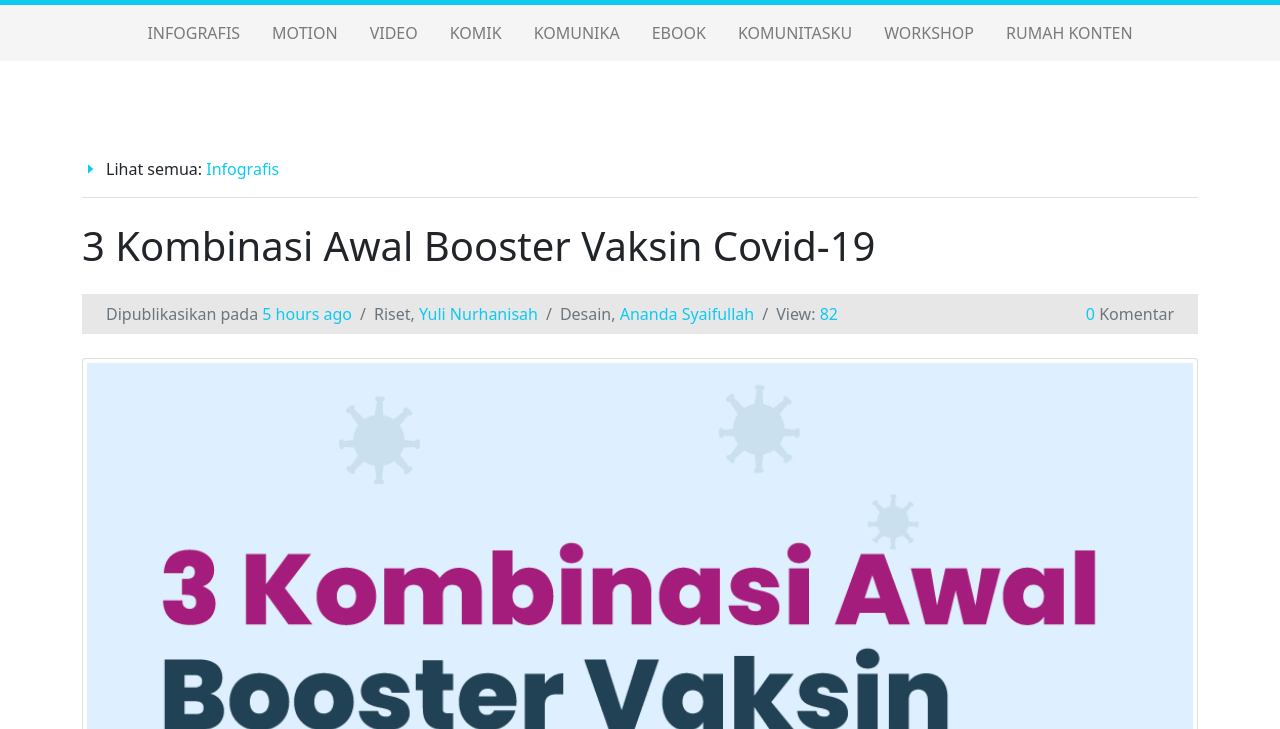
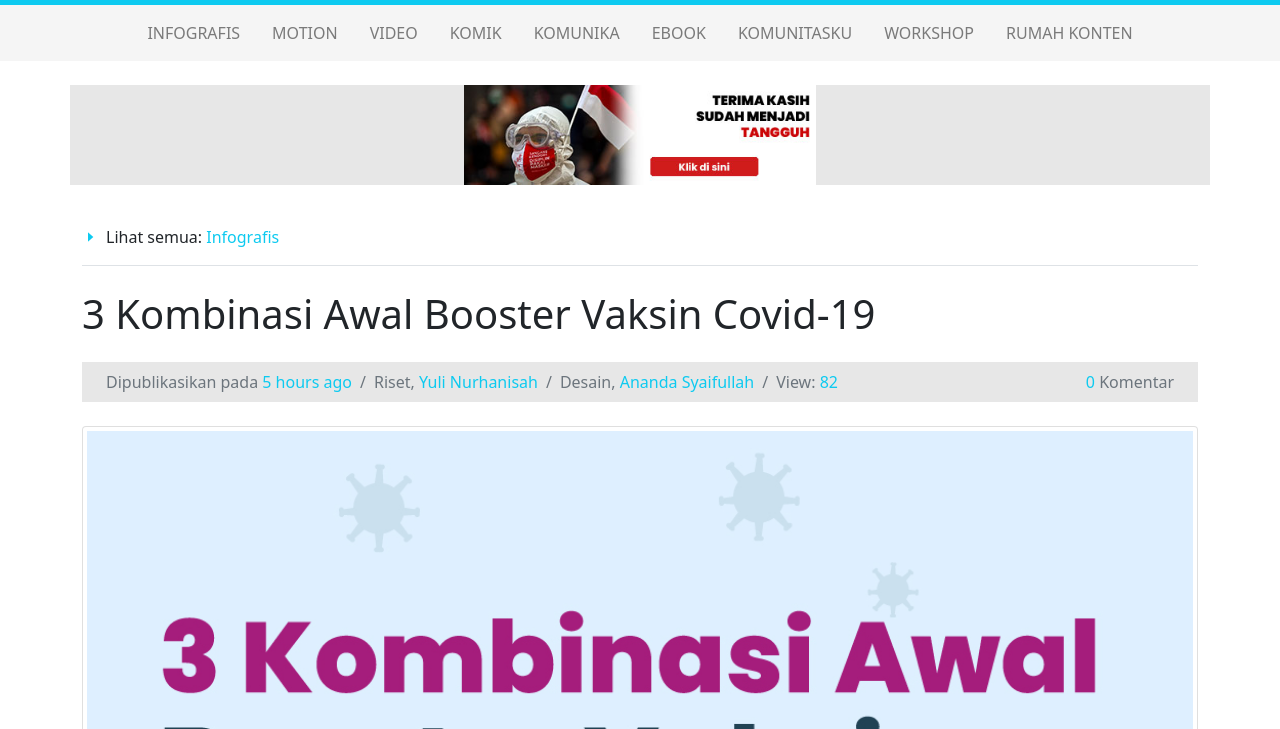
Before and after one commit to BariqDharmawan/crabbgs, a plain HTML site: page detail-infografis.html in a window 1280 px wide. Shown: the part 71-800 px from the top of the page. Drawn offline with nearby package versions, Linux system fonts and the light colour scheme; a small style sheet from the web is missing.

Commit message:
[ADD] section ads on top

```diff
--- a/detail-infografis.html
+++ b/detail-infografis.html
@@ -93,8 +93,16 @@
         </li>
     </ul>
 
-    <main class="pt-5">
-        <div class="container py-5">
+    <div class="container my-4">
+        <div class="row">
+            <div class="bg-gray-light d-flex justify-content-center">
+                <img src="assets/img/sample/ib-440x125-Webbanner.jpg" alt="" height="100px">
+            </div>
+        </div>
+    </div>
+
+    <main class="">
+        <div class="container pb-5 pt-3">
             <div class="border-bottom mb-4 pb-3 d-flex align-items-center">
                 <i class='bx bx-caret-right text-info me-2'></i>
                 <p class="m-0">
```
Also changed, not shown: category.html (+4 -0 lines), detail-event.html (+8 -0 lines), index.html (+9 -1 lines).
